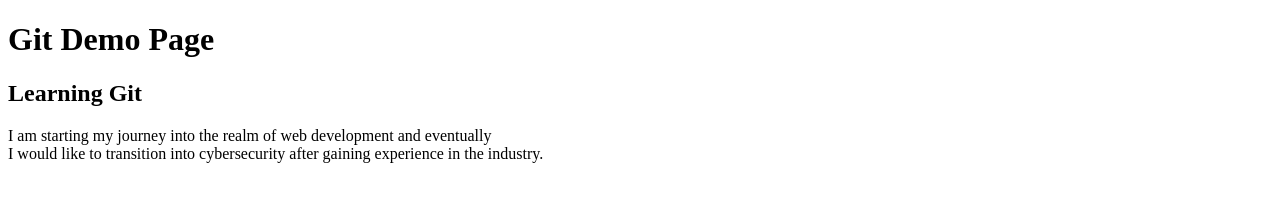
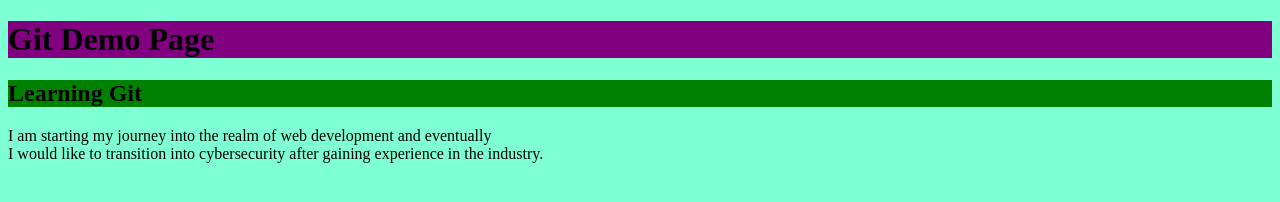
Before and after one commit to aliemad23/sample_repo, a plain HTML site: page index.html in a window 1280 px wide. Drawn offline with Linux system fonts and the light colour scheme.

Commit message:
basic styles added

```diff
--- a/index.html
+++ b/index.html
@@ -4,6 +4,7 @@
         <meta charset="utf-8">
         <meta name="viewport" content="width=device-width, initial-scale=1.0">
         <title>Git html page</title>
+        <link rel="stylesheet" href="styles.css">
     </head>
     <body>
         <h1>Git Demo Page</h1>
@@ -12,5 +13,6 @@
             I would like to transition into cybersecurity after gaining experience
             in the industry.
         </p>
+        <script src="app.js"></script>
     </body>
 </html>
--- /dev/null
+++ b/styles.css
@@ -0,0 +1,11 @@
+body {
+    background-color: aquamarine;
+}
+
+h1 {
+    background-color: purple;
+}
+
+h2 {
+    background-color: green;
+}
```
